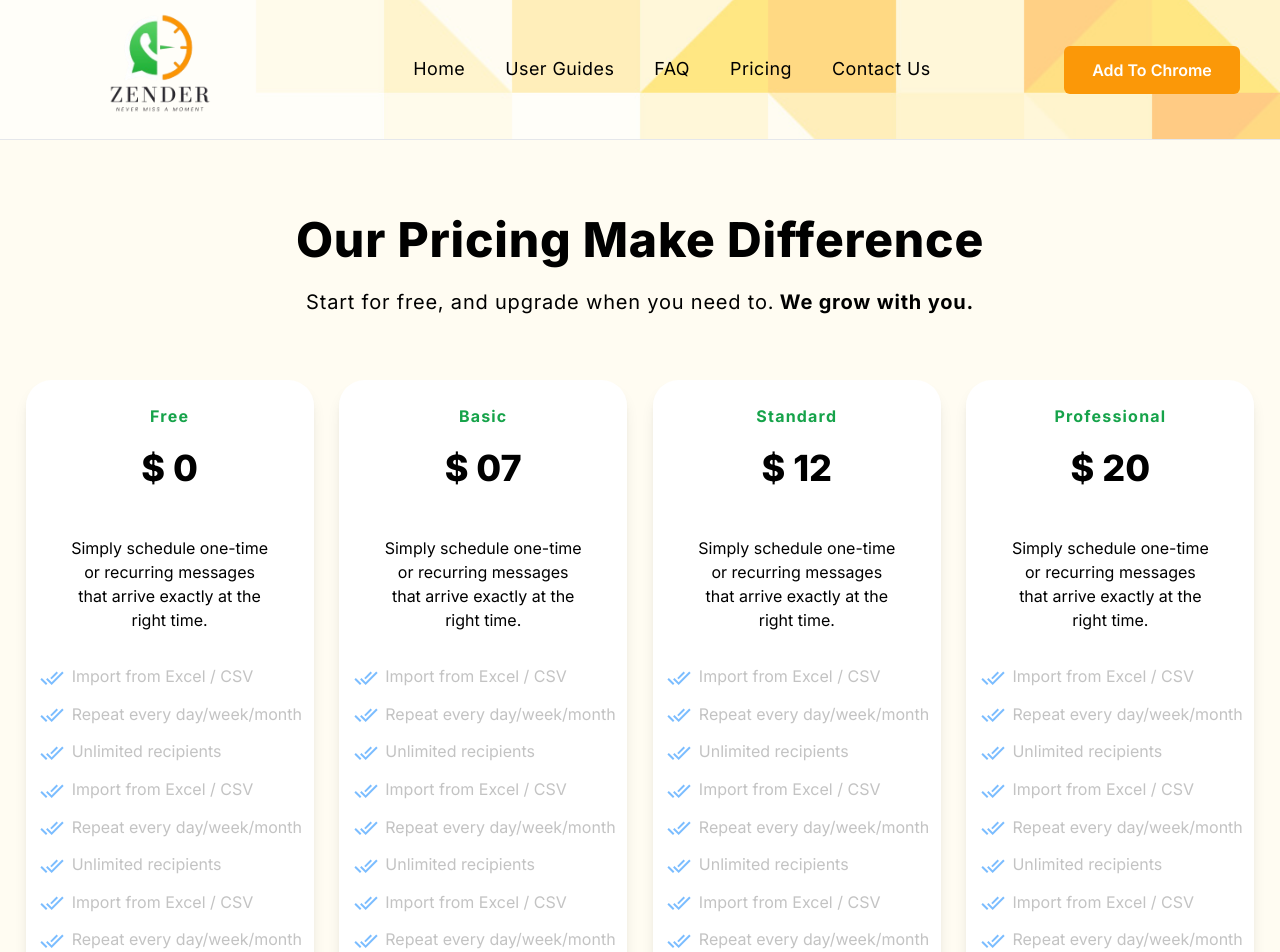
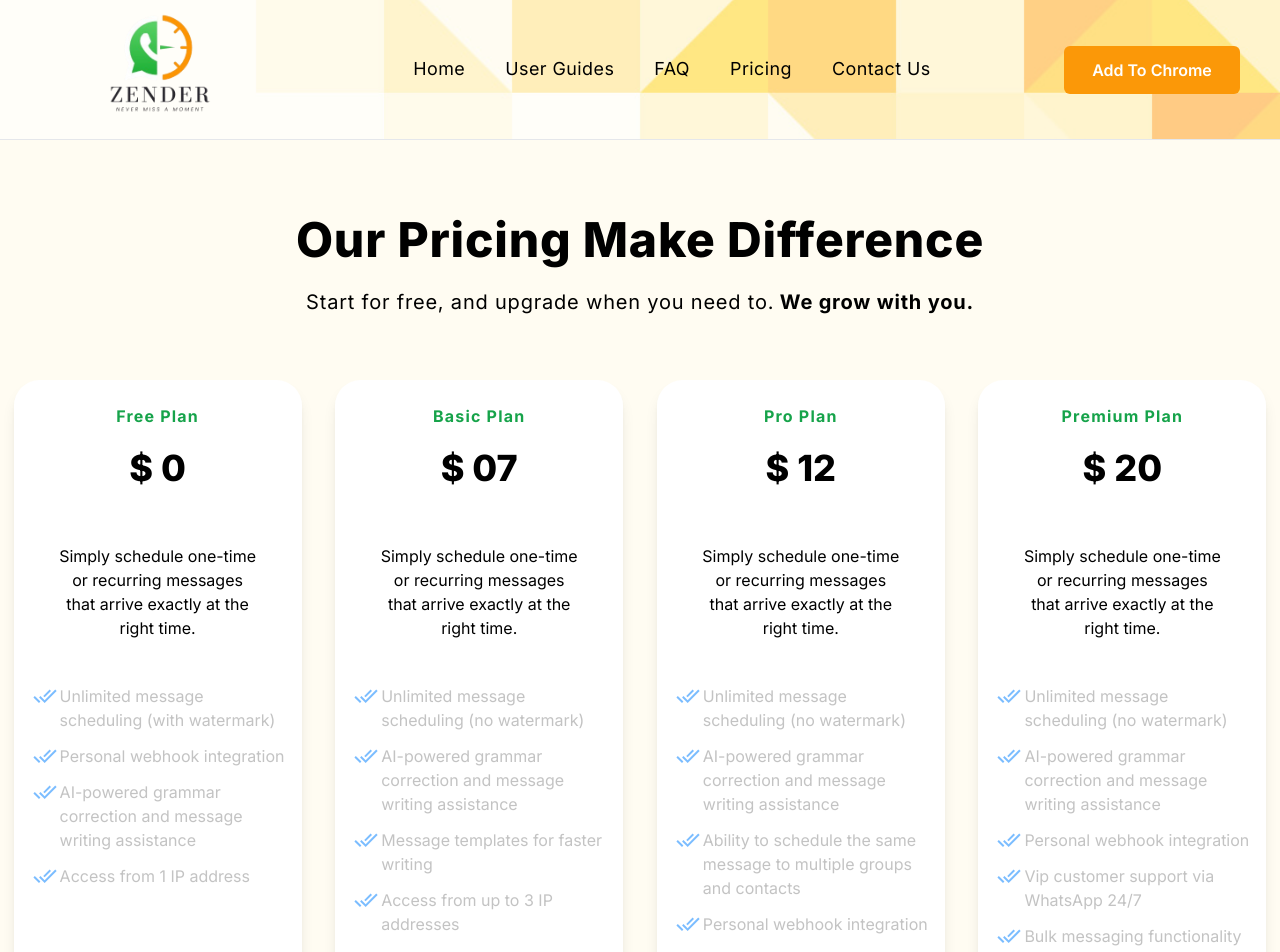
Before and after one commit to Nouman-Ali953/messages_extension, a Next.js app: page /pricing in a window 1280 px wide. Shown: the top 952 px of the page. Built offline with nearby package versions, Linux system fonts and the light colour scheme.

Commit message:
adding content from client

```diff
--- a/src/app/page.js
+++ b/src/app/page.js
@@ -8,15 +8,14 @@ const Home = () => {
     <div className=" w-full h-100vh ">
       <div className="flex justify-center w-full flex-col gap-6  h-[70vh] px-10 mt-12">
         <h2 className="text-[2rem] text-[#FB9808] italic font-extrabold -mt-8">
-          Supertool For WhatsApp
+        Boost Your WhatsApp Efficiency with THE ZENDER
         </h2>
-        <div className="w-[50%] h-[1px] bg-gray-400"></div>
-        <h4 className="text-gray-500 text-md -mt-4 tracking-[1.2px]">
-          Smart Chrome Extension For WhatsApp Web
+        <div className="h-[1px] bg-gray-400 w-[65%]"></div>
+        <h4 className="text-gray-500 text-md -mt-4 tracking-[1.2px] w-[70%]">
+        Easily schedule WhatsApp messages, manage groups communication, and automate tasks.
         </h4>
-        <p className="w-[55%] text-[1.1rem] leading-7 text-gray-400">
-          JONI enhances WhatsApp Web with cool features to increase your
-          productivity and save you time on a daily basis
+        <p className="w-[55%] text-[1.1rem] leading-7 text-gray-400 tracking-wider font-sans">
+        Perfect for business owners and group admins looking to streamline their workflow and save time.
         </p>
         <div className=" flex  w-full">
           <button
--- a/src/app/pricing/page.jsx
+++ b/src/app/pricing/page.jsx
@@ -2,24 +2,57 @@ import Card from '@/components/cards/Card'
 import PriCard from '@/components/pricard/PriCard'
 import React from 'react'
 
+const paymentDataFree = [
+   "Unlimited message scheduling (with watermark)",
+   "Personal webhook integration",
+   "AI-powered grammar correction and message writing assistance",
+   "Access from 1 IP address",
+]
+const paymentDataBasic = [
+   "Unlimited message scheduling (no watermark)",
+   "AI-powered grammar correction and message writing assistance",
+   "Message templates for faster writing",
+   "Access from up to 3 IP addresses",
+]
+const paymentDataPro = [
+   "Unlimited message scheduling (no watermark)",
+   "AI-powered grammar correction and message writing assistance",
+   "Ability to schedule the same message to multiple groups and contacts",
+   "Personal webhook integration",
+   "Bulk messaging functionality",
+   "Import and export of contacts and chats via Excel",
+   "Access from up to 7 IP addresses",
+   "Live customer support via WhatsApp",
+]
+const paymentDataPremium = [
+   "Unlimited message scheduling (no watermark)",
+   "AI-powered grammar correction and message writing assistance",
+   "Personal webhook integration",
+   "Vip customer support via WhatsApp 24/7",
+   "Bulk messaging functionality",
+   "Ability to schedule the same message to multiple groups and contacts",
+   "Message templates for faster writing",
+   "Import and export of contacts and chats via Excel",
+   "Access from up to 15 IP addresses",
+]
 const page = () => {
   return (
-    <div className=" bg-[#FFFCF2] w-full h-[180vh] flex items-center justify-center flex-col py-16">
+    <div className=" bg-[#FFFCF2] w-full min-h-[100vh] flex items-center justify-center flex-col py-16">
         <div className="flex flex-col gap-4 items-center tracking-wider">
           <h2 className="text-center text-[3rem] p-3 pt-0 font-extrabold">
             Our Pricing Make Difference
           </h2>
-          <p className="-mt-4 text-xl">
+          <p className="-mt-4 text-xl text-center">
           Start for free, and upgrade when you need to.
 
             <span className="font-bold hover:text-green-600 transition-colors ease-in-out cursor-pointer">  We grow with you.</span>
           </p>
         </div>
-        <div className="flex mt-[4rem] w-full h-full justify-evenly">
-          <PriCard info="Free" title="$ 0" source='/tasks.svg'/>
-          <PriCard info="Basic" title="$ 07" source='/scheduler.svg'/>
-          <PriCard info="Standard" title="$ 12" source='/campaigns.svg'/>
-          <PriCard info="Professional" title="$ 20" source='/tasks.svg'/>
+        <div className="flex mt-[4rem] w-full h-full justify-evenly flex-wrap gap-5">
+          <PriCard info="Free Plan" title="$ 0" points={paymentDataFree} />
+          <PriCard info="Basic Plan" title="$ 07" points={paymentDataBasic} />
+          <PriCard info="Pro Plan" title="$ 12" points={paymentDataPro} />
+          <PriCard info="Premium Plan" title="$ 20" points={paymentDataPremium}/>
         </div>
         {/* <Slider /> */}
       </div>
--- a/src/components/pricard/PriCard.jsx
+++ b/src/components/pricard/PriCard.jsx
@@ -1,40 +1,50 @@
 import Image from "next/image";
 import React from "react";
 import styles from "./card.module.scss"; // Assuming you intend to use some styles from SCSS
-import DoneAllIcon from '@mui/icons-material/DoneAll';
-import PlayArrowIcon from '@mui/icons-material/PlayArrow';
-const PriCard = ({ source, title, info }) => {
+import DoneAllIcon from "@mui/icons-material/DoneAll";
+import PlayArrowIcon from "@mui/icons-material/PlayArrow";
+
+const PriCard = ({ points, title, info }) => {
   return (
     <div
-      className={`${styles.custom_container} w-[18rem] h-[45rem] bg-white rounded-[1.6rem] shadow-lg `}
+      className={`${styles.custom_container} w-[18rem] min-h-[20rem] bg-white rounded-[1.6rem] shadow-lg flex flex-col justify-between`} // Make it a flex container to manage content layout
     >
       <div
-        className={`${styles.wrapper} flex flex-col items-center py-1 w-full h-full cursor-pointer `}
+        className={`${styles.wrapper} flex flex-col items-center py-1 w-full cursor-pointer`}
       >
+        {/* Header Section */}
         <div className="w-full h-[4rem] flex items-center justify-center">
-         <h2 className="text-green-600 font-bold tracking-[1.2px]">{info}</h2>
+          <h2 className="text-green-600 font-bold tracking-[1.2px]">{info}</h2>
         </div>
+
+        {/* Title */}
         <h2
           className={`${styles.title} font-extrabold text-4xl text-center hover:text-orange-500 transition-colors ease-in-out`}
         >
           {title}
         </h2>
-        <p>
+
+        {/* Description */}
+        <p className="text-center mt-2">
           Simply schedule one-time or recurring messages that arrive exactly at
           the right time.
         </p>
-        <ul className="mt-8 flex gap-3 flex-col">
-          <li><DoneAllIcon /> Import from Excel / CSV</li>
-          <li><DoneAllIcon /> Repeat every day/week/month</li>
-          <li><DoneAllIcon /> Unlimited recipients</li>
-          <li><DoneAllIcon /> Import from Excel / CSV</li>
-          <li><DoneAllIcon /> Repeat every day/week/month</li>
-          <li><DoneAllIcon /> Unlimited recipients</li>
-          <li><DoneAllIcon /> Import from Excel / CSV</li>
-          <li><DoneAllIcon /> Repeat every day/week/month</li>
-          <li><DoneAllIcon /> Unlimited recipients</li>
+
+        {/* Points List */}
+        <ul className="mt-8 flex gap-3 flex-col p-3 align-baseline grow overflow-auto px-4">
+          {points.map((point, index) => (
+            <li key={index} className="flex">
+              <DoneAllIcon className="text-green-600 mr-2" /> {point}
+            </li>
+          ))}
         </ul>
-        <button>Start For Free</button>
+      </div>
+
+      {/* Button Section (always at the bottom) */}
+      <div className="flex justify-center py-4 w-[100%] items-center">
+        <button className="w-[80%] py-2 px-4 bg-green-600 text-white rounded-full hover:bg-green-700 transition">
+          Start For Free
+        </button>
       </div>
     </div>
   );
```
